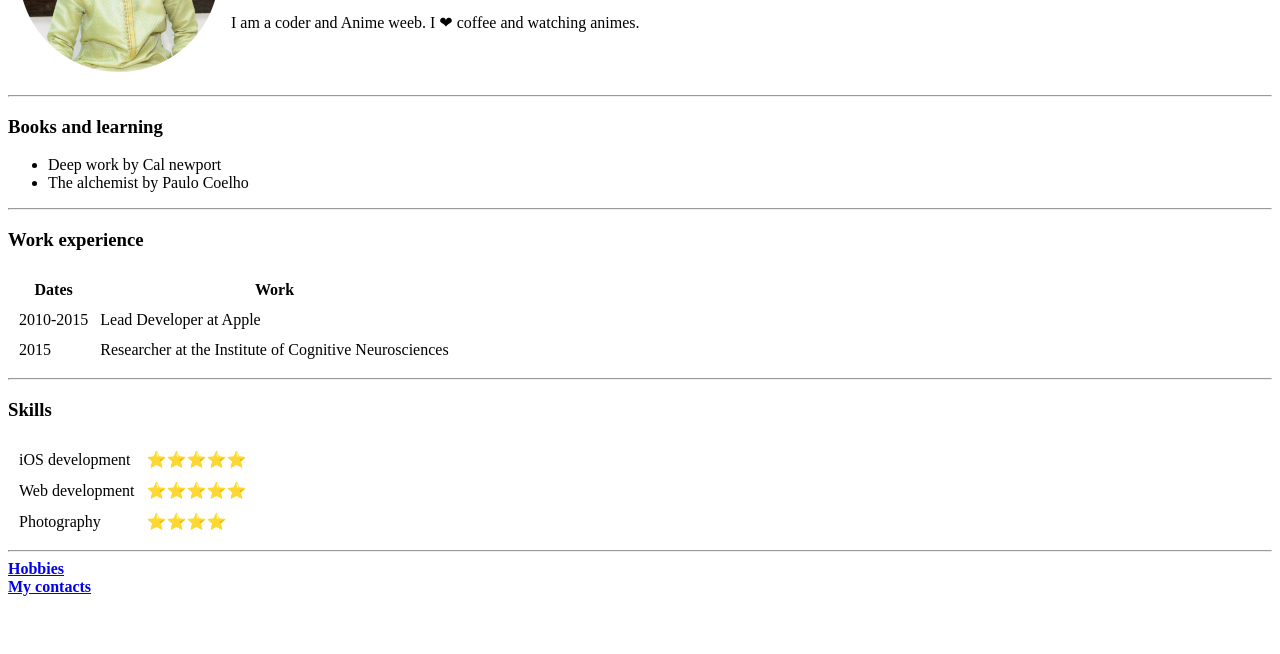
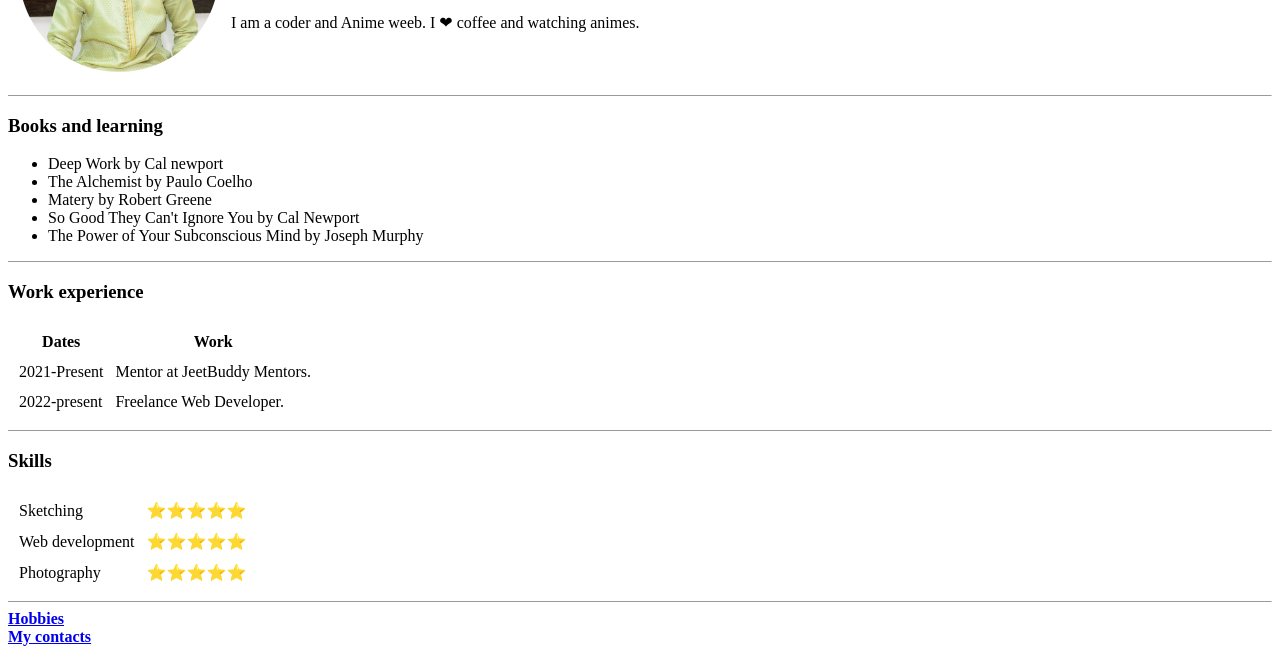
Before and after one commit to aniket-zz/Basic-HTML, a plain HTML site: page index.html in a window 1280 px wide. Shown: the part 147-801 px from the top of the page. Drawn offline with Linux system fonts and the light colour scheme.

Commit message:
Update Index

```diff
--- a/index.html
+++ b/index.html
@@ -22,15 +22,18 @@
 
     </table>
 
-    <hr size="2">
+    <hr size="1">
 
     <h3>Books and learning </h3>
     <ul>
-        <li>Deep work by Cal newport</li>
-        <li>The alchemist by Paulo Coelho </li>
+        <li>Deep Work by Cal newport</li>
+        <li>The Alchemist by Paulo Coelho </li>
+        <li>Matery by Robert Greene</li>
+        <li>So Good They Can't Ignore You by Cal Newport</li>
+        <li>The Power of Your Subconscious Mind by Joseph Murphy</li>
     </ul>
 
-    <hr size="2">
+    <hr size="1">
     <h3>Work experience</h3>
     <table cellspacing="10" >
         <head>
@@ -42,21 +45,21 @@
 
         <body>
         <tr>
-            <td>2010-2015</td>
-            <td>Lead Developer at Apple</td>
+            <td>2021-Present</td>
+            <td>Mentor at JeetBuddy Mentors.</td>
         </tr>
         <tr>
-            <td>2015</td>
-            <td>Researcher at the Institute of Cognitive Neurosciences</td>
+            <td>2022-present</td>
+            <td>Freelance Web Developer.</td>
         </tr>
         </body>
     </table>
-    <hr size="2">
+    <hr size="1">
     <h3>Skills</h3>
 
     <table cellspacing="10">
         <tr>
-            <td>iOS development</td>
+            <td>Sketching</td>
             <td>⭐⭐⭐⭐⭐</td>
         </tr>
         <tr>
@@ -65,14 +68,14 @@
         </tr>
         <tr>
             <td>Photography</td>
-            <td>⭐⭐⭐⭐</td>
+            <td>⭐⭐⭐⭐⭐</td>
         </tr>
     </table>
 
 
 
 
-    <hr size="2">
+    <hr size="1">
     <strong><a href="hobbies.html">Hobbies</a>
         <br>
         <a href="My_contacts.html">My contacts</a></strong>
```
